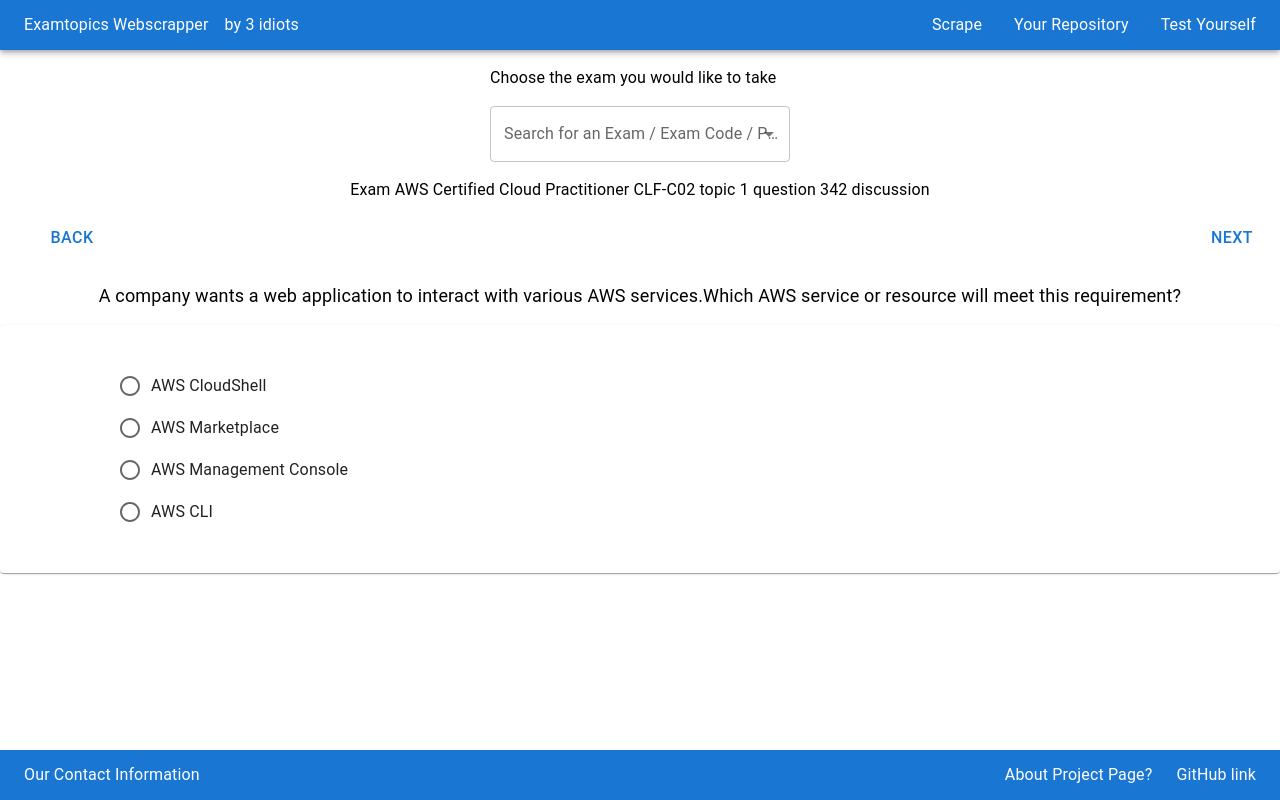
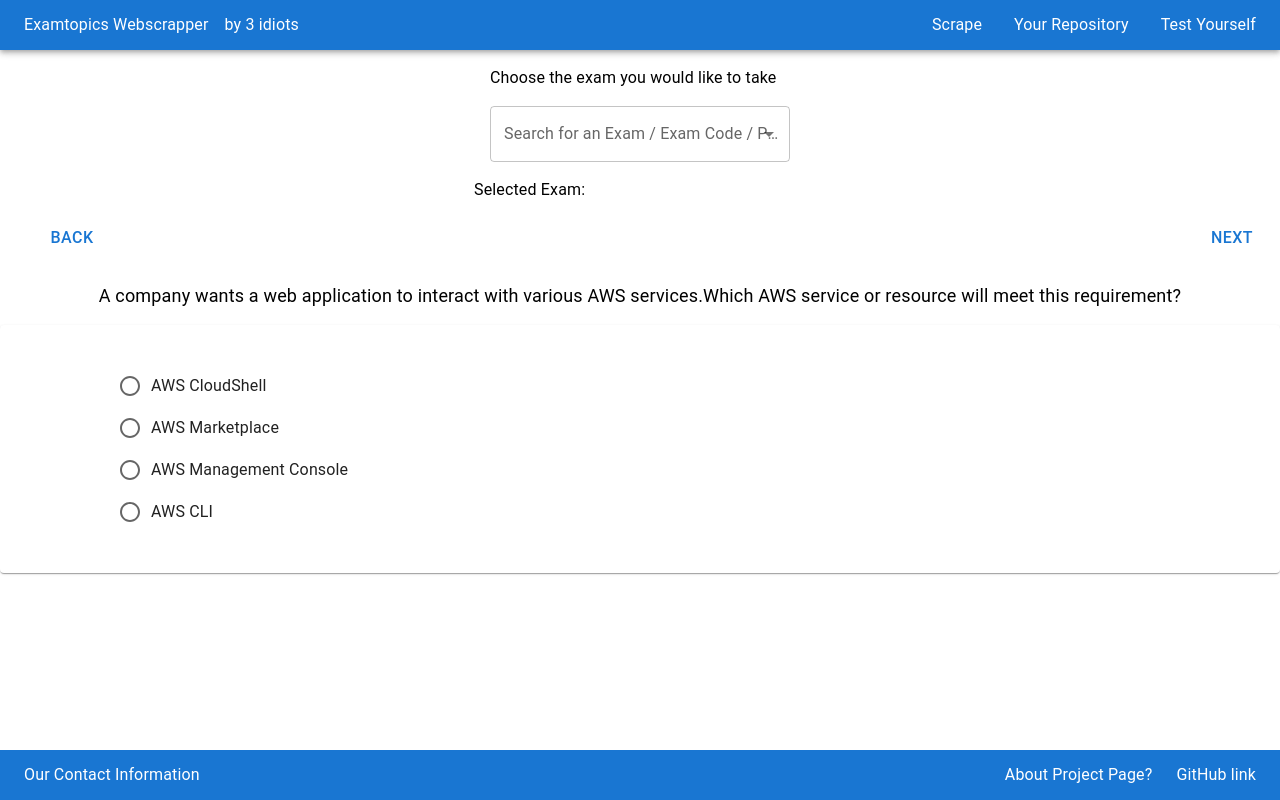
Before and after one commit to AdamFilch/examtopics-webscraper, a Next.js app: page /exam in a window 1280 px wide. Built offline with nearby package versions, Linux system fonts and the light colour scheme.

Commit message:
Extract Autocomplete Value

```diff
--- a/src/app/exam/page.tsx
+++ b/src/app/exam/page.tsx
@@ -39,8 +39,7 @@
         setQuestionNumber((previous) => previous - 1 > 0 ? previous - 1 : previous)
     }
 
-    console.log(AWS_CERTIFIED_CLOUD_QUESTIONS.length)
-
+    const [selectedExamName, setSelectedExamName] = useState('')
 
     //actual HTML components
     return <Box>
@@ -57,14 +56,13 @@
                     width: 300,
                     margin: 2
                 }}
+                onChange={(event: any, newValue: string | null) => {
+                    setSelectedExamName(newValue);
+                }}
                 renderInput={(params) => <TextField {...params} label="Search for an Exam / Exam Code / Provider " />}
             />
-        </Box>
 
-        {/* Exam Name Selection */}
-
-        <Box justifySelf={'center'}>
-            <Typography> {AWS_CERTIFIED_CLOUD_QUESTIONS[questionNumber].title} </Typography>
+            <div><Typography>Selected Exam: {selectedExamName}</Typography></div>
         </Box>
 
         {/* Next and back button */}
@@ -91,8 +89,6 @@
                     fontSize: 18
                 }}>{AWS_CERTIFIED_CLOUD_QUESTIONS[questionNumber].question}</Typography>
             </Box>
-
-
         </Box>
 
         {/* This is for answers */}
@@ -109,6 +105,7 @@
                 </RadioGroup>
             </Box>
         </Paper>
+
     </Box>
 
 
```
